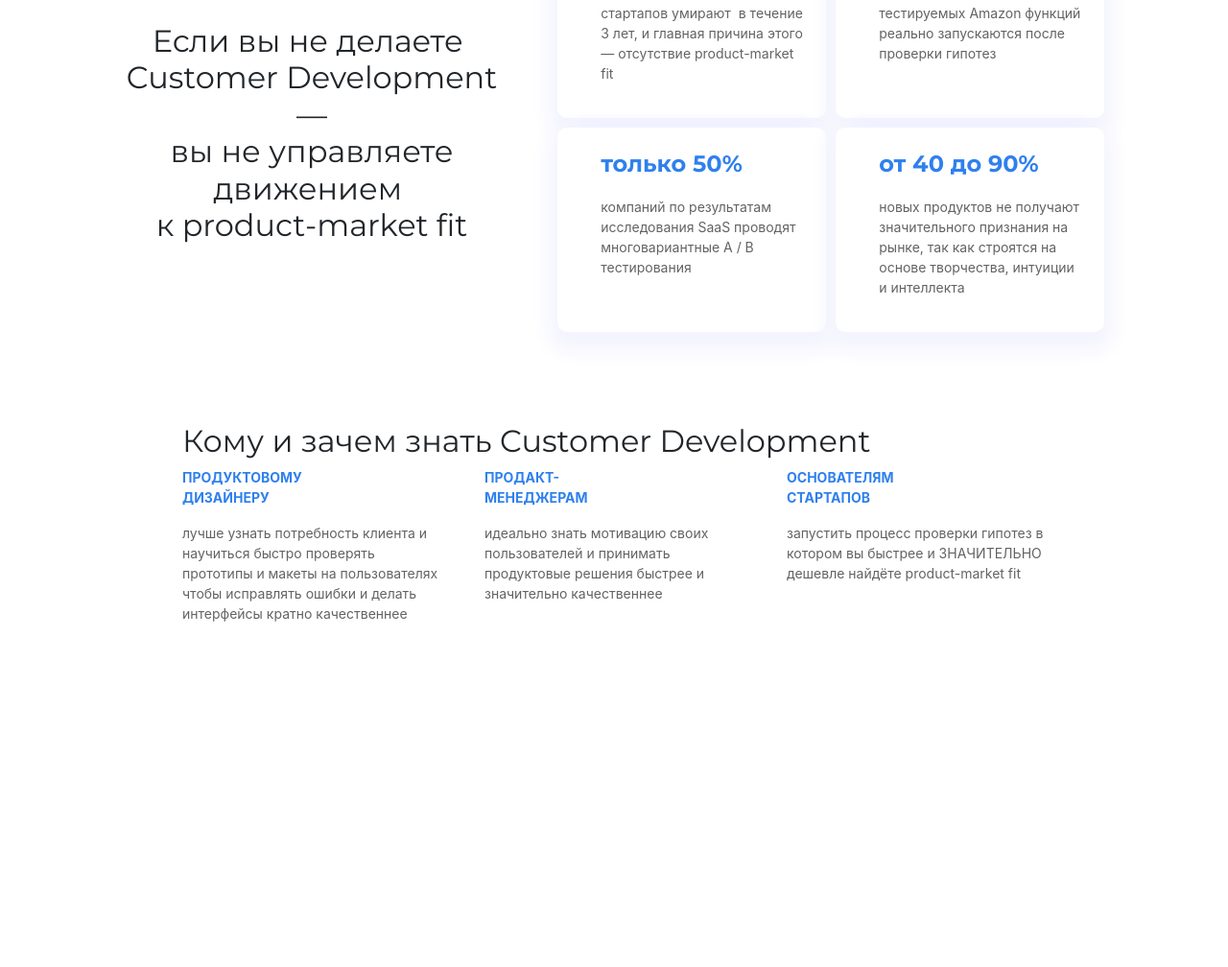
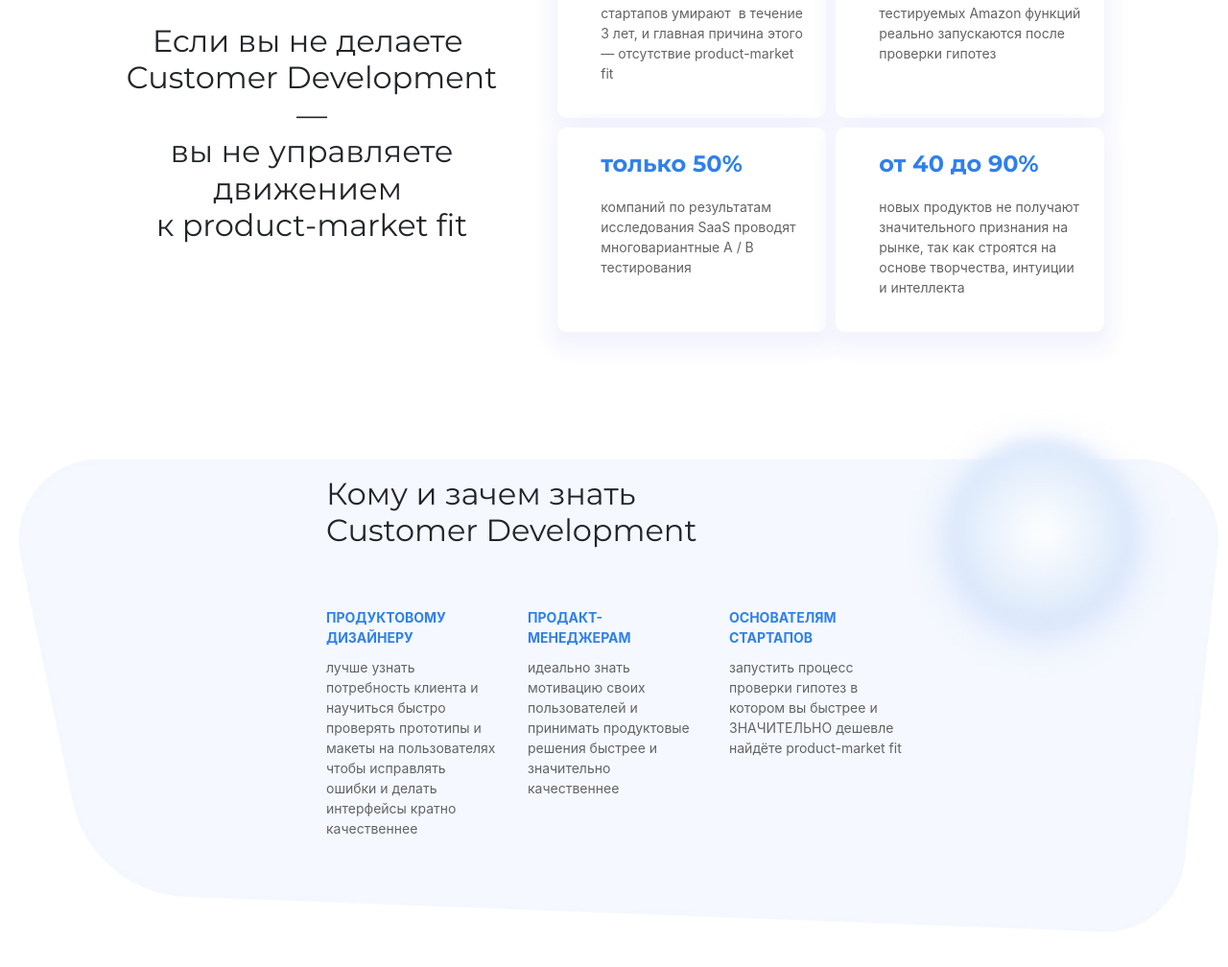
Before and after one commit to feyaq13/custdev-landing-page, a website built with Parcel: page src/index.html in a window 1280 px wide. Shown: the part 822-1830 px from the top of the page at 96% size. Before the commit the page ends 1528 px from the top, so only its background shows below. Built offline with nearby package versions, Linux system fonts and the light colour scheme.

Commit message:
добавляет и позиционирует фон для секции

```diff
--- a/src/index.html
+++ b/src/index.html
@@ -109,8 +109,9 @@
   </div>
 </section>
 <section class="section-target-segments">
+  <div class="wrapper-section-target-segments">
     <h2 class="section-target-segments__h2">
-    Кому и зачем знать Customer Development
+      Кому и зачем знать <br> Customer Development
     </h2>
     <div class="target-segments">
       <div class="target-segment">
@@ -145,6 +146,7 @@
         </p>
       </div>
     </div>
+  </div>
 </section>
 
 <script src="js/main.js"></script>
--- a/src/scss/style.scss
+++ b/src/scss/style.scss
@@ -59,6 +59,11 @@ $font-montserrat: 'Montserrat', sans-serif;
 h2 {
   @include typical-text();
   margin-bottom: 50px;
+}
+
+p {
+  margin: 0;
+  padding: 0;
 }
 
 section {
@@ -373,19 +378,68 @@ section {
 // <-- Target segments
 
 .section-target-segments {
-  max-width: 900px;
-  margin: 0 auto;
-  padding-top: 45px;
+  background-size: contain;
+  background-repeat: no-repeat;
 
-  @media (max-width: 767px) {
+  @media (min-width: 319px) and (max-width: 640px) {
+    background-image: url(../images/section-target-segment.jpg);
+    background-size: cover;
+    background-position: right;
+  }
+
+  @media (min-width: 641px) and (max-width: 820px) {
+    background-image: url(../images/section-target-segment-768.jpg);
+    background-size: cover;
+    background-position-y: top;
+  }
+
+  @media (min-width: 821px) {
+    background-image: url(../images/section-target-segment-desktop.jpg);
+    background-position: left;
+    background-size: cover;
+  }
+
+  @media (min-width: 1140px) {
+    background-image: url(../images/section-target-segment-desktop.jpg);
+    background-size: contain;
+    background-position: center;
+  }
+
+  @media (max-width: 280px) {
     padding-left: 5%;
     padding-right: 5%;
+  }
+
+  @media (min-width: 280px) and (max-width: 767px) {
+    padding-left: 50px;
+    padding-right: 50px;
   }
 
   @media (min-width: 768px) and (max-width: 980px) {
     padding-left: 90px;
     padding-right: 90px;
   }
+}
+
+.wrapper-section-target-segments {
+  max-width: 600px;
+  margin: 0 auto;
+  padding-top: 100px;
+  padding-bottom: 100px;
+
+  @media (min-width: 821px) {
+    padding-top: 100px;
+    padding-bottom: 80px;
+  }
+}
+
+.section-target-segments__h2 {
+  margin-bottom: 30px;
+
+  @media (min-width: 640px) {
+    margin-bottom: 60px;
+  }
+
 }
 
 .target-segments {
@@ -402,7 +456,9 @@ section {
 }
 
 .target-segment {
-  margin-bottom: 40px;
+  &:not(:last-child) {
+    margin-bottom: 35px;
+  }
 
   @media (min-width: 525px) and (max-width: 767px) {
     flex-basis: 45%;
@@ -411,10 +467,10 @@ section {
   @media (min-width: 768px) {
     flex-basis: 30%;
   }
-
 }
 
 .target-segment__head {
+  margin-bottom: 10px;
   @include head-in-block;
 }
 
```
Also changed, not shown: src/images/section-target-segment-768.jpg (added), src/images/section-target-segment-desktop.jpg (added), src/images/section-target-segment.jpg (added). Lines whose indentation alone changed are shown as unchanged.
